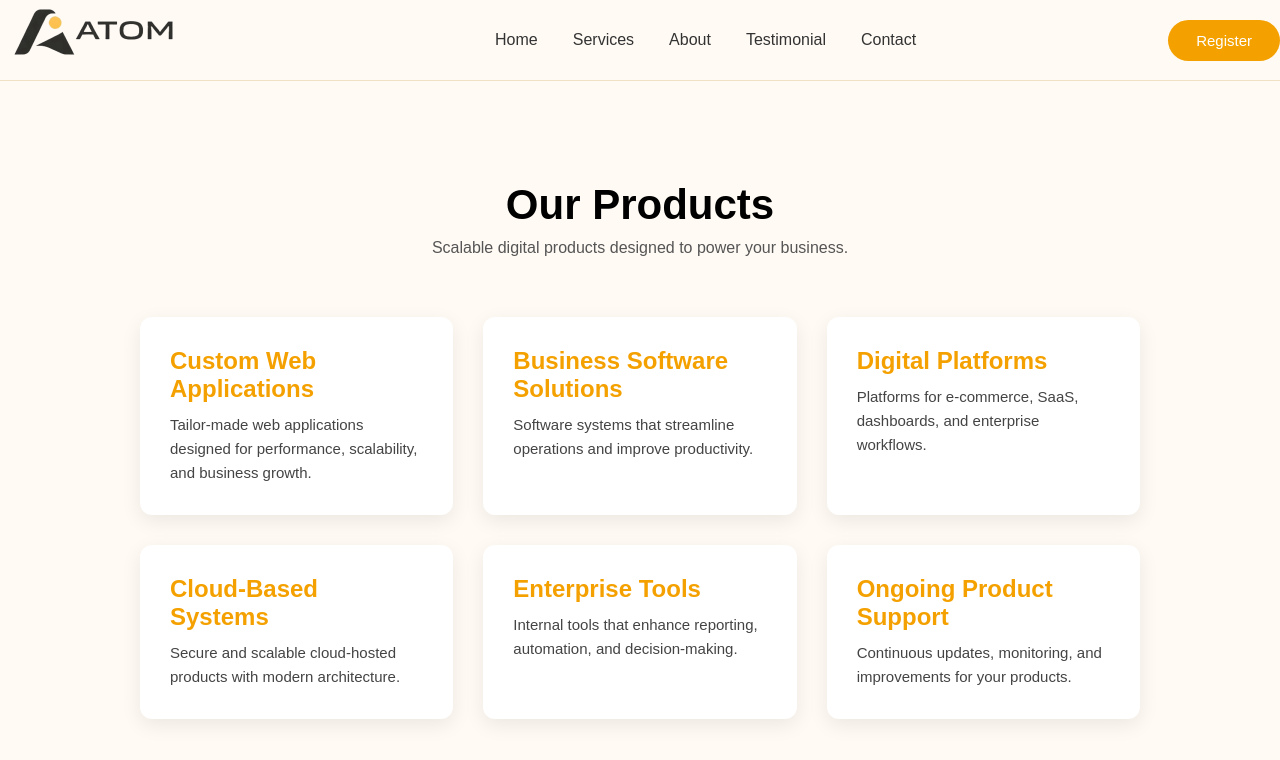
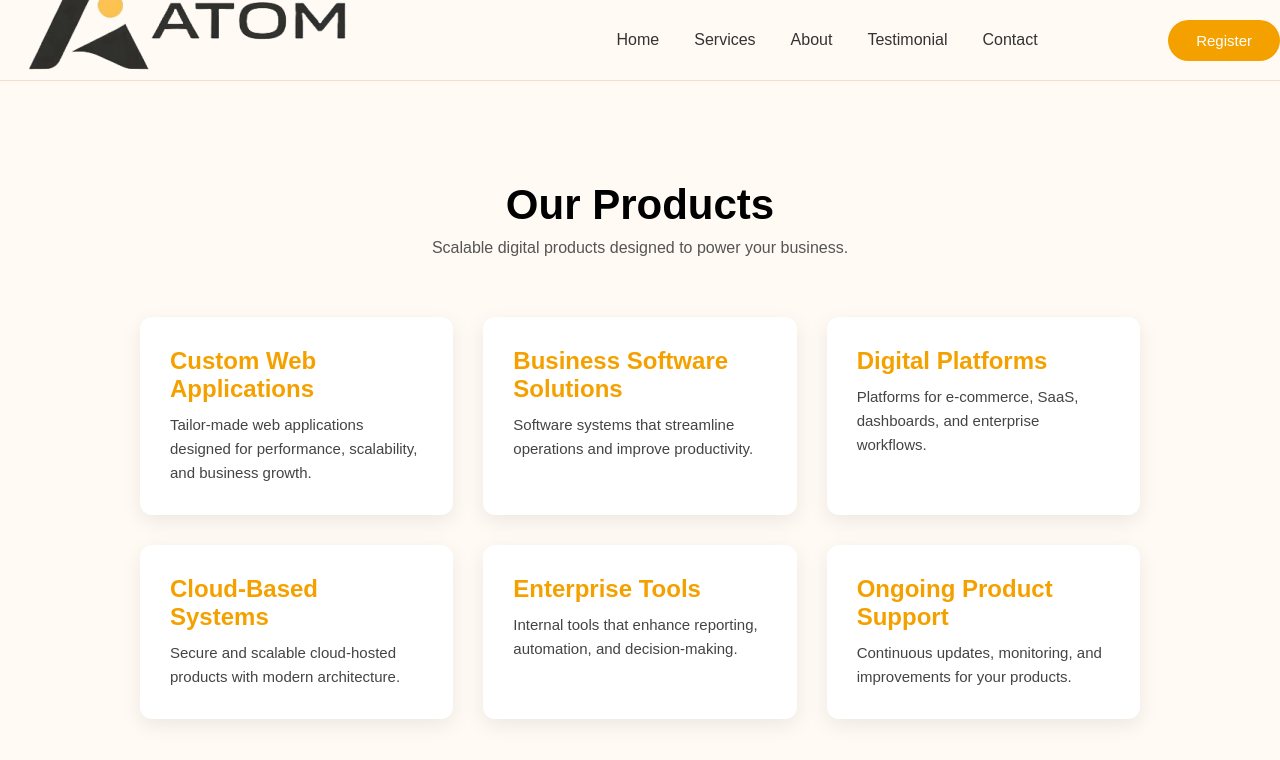
Before and after one commit to Noyal9/Atom-Website, a React (Vite) app: page /products in a window 1280 px wide. Shown: the top 760 px of the page. Built offline with nearby package versions, Linux system fonts and the light colour scheme.

Commit message:
Move logo to public and fix navbar image

```diff
--- a/src/components/Navbar/Navbar.jsx
+++ b/src/components/Navbar/Navbar.jsx
@@ -1,5 +1,4 @@
 import "./Navbar.css";
-import logo from "../../assets/images/logo.png";
 import { Link } from "react-router-dom";
 
 function Navbar() {
@@ -8,7 +7,7 @@ function Navbar() {
       <div className="container nav-container">
 
         {/* LOGO */}
-        <img src={logo} className="logo" alt="logo" />
+<img src="/logo.png" alt="logo" />
 
         {/* MENU */}
         <ul className="nav-links">
```
Also changed, not shown: public/logo.png (renamed from src/assets/images/Logo.png).
